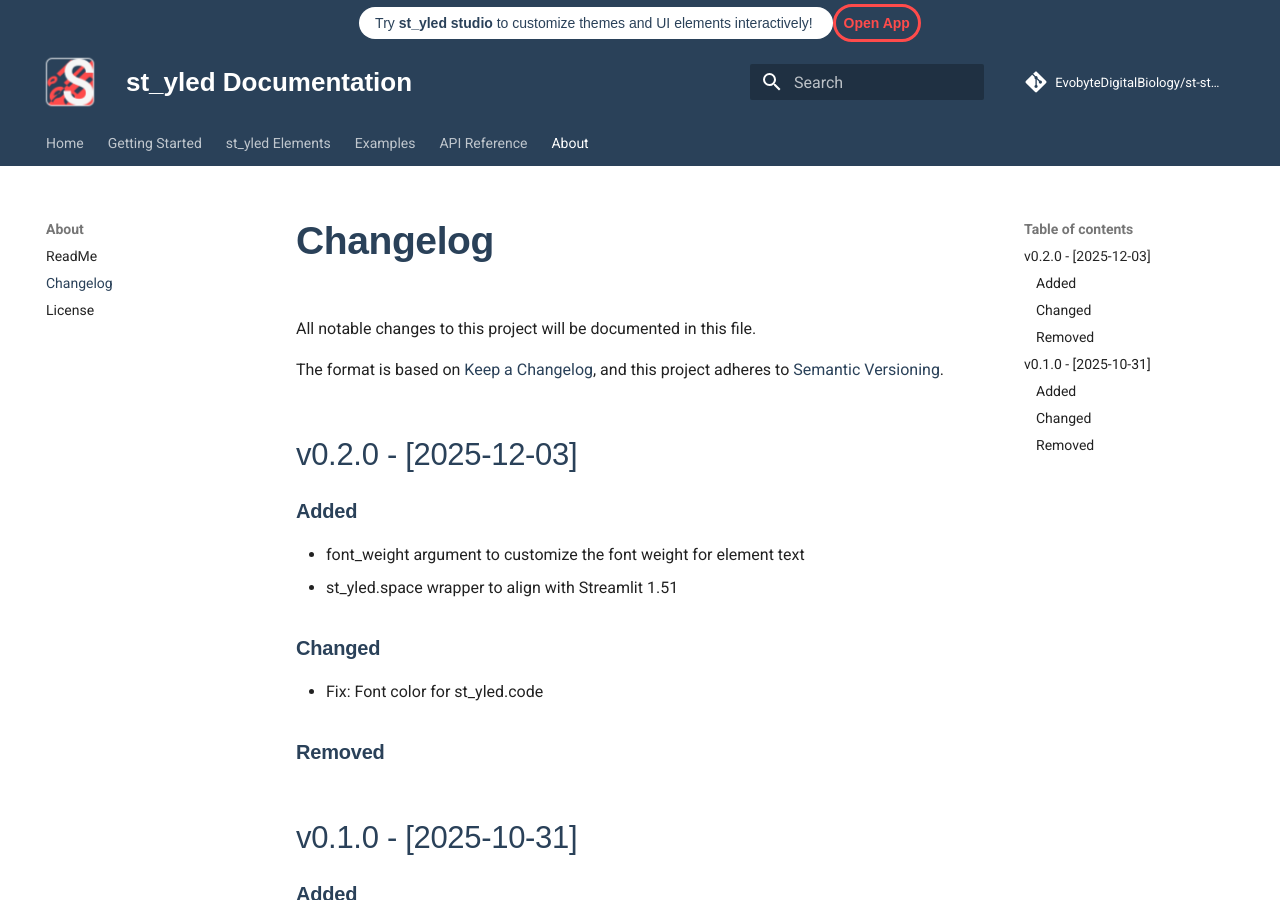
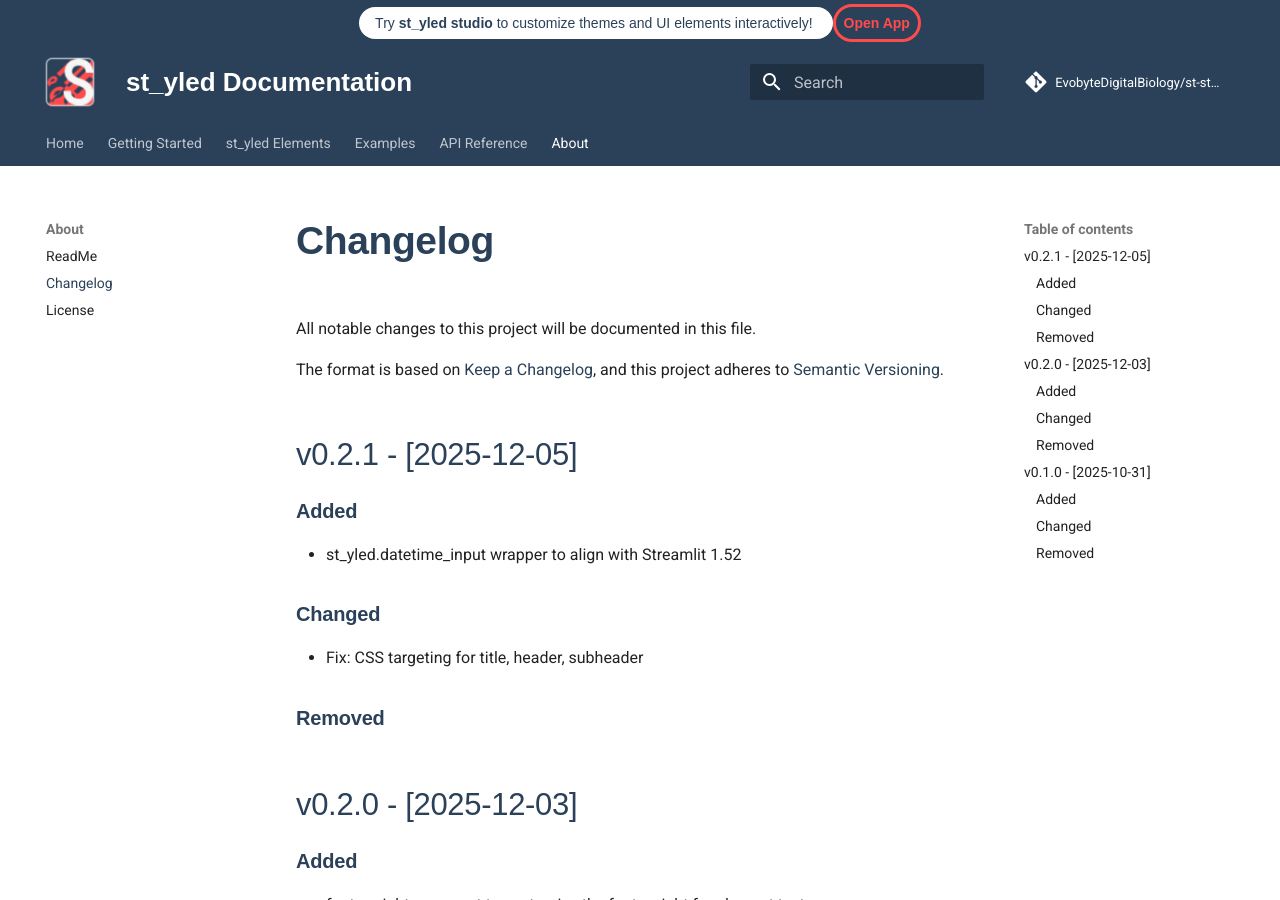
Before and after one commit to EvobyteDigitalBiology/st-styled, an MkDocs documentation site: the page built from docs/changelog.md, in a window 1280 px wide and 900 px high. Built offline with MkDocs 1.6.1 and Material for MkDocs 9.7.7, drawn with Linux system fonts in a browser that asks for light colours; comment, search, counter and statistics services are not loaded.

Commit message:
Doc: Update changelog

```diff
--- a/docs/changelog.md
+++ b/docs/changelog.md
@@ -4,6 +4,19 @@
 
 The format is based on [Keep a Changelog](https://keepachangelog.com/en/1.1.0/),
 and this project adheres to [Semantic Versioning](https://semver.org/spec/v2.0.0.html).
+
+
+## v0.2.1 - [2025-12-05]
+
+### Added
+
+- st_yled.datetime_input wrapper to align with Streamlit 1.52
+
+### Changed
+
+- Fix: CSS targeting for title, header, subheader
+
+### Removed
 
 
 ## v0.2.0 - [2025-12-03]
```
